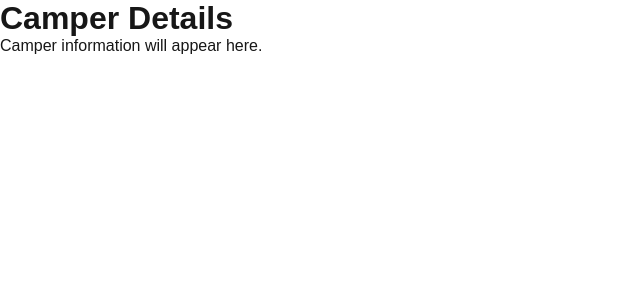
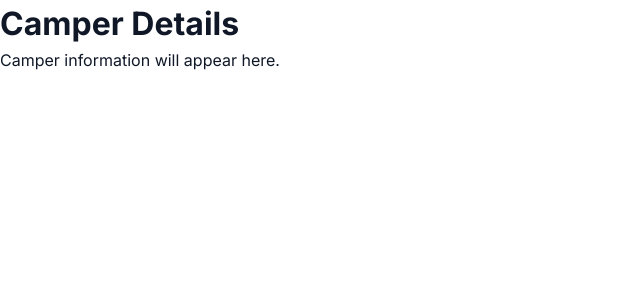
Before and after one commit to dlmak1/travel-trucks, a Next.js app: page /catalog/1 in a window 1280 px wide. Shown: the top 300 px of the page, without its empty margins (0-640 px from the left). Built offline with nearby package versions, Linux system fonts and the light colour scheme.

Commit message:
style: setup global design tokens and typography

```diff
--- a/src/app/globals.css
+++ b/src/app/globals.css
@@ -1,49 +1,98 @@
 :root {
-  --background: #ffffff;
-  --foreground: #171717;
+  --color-text-primary: #101828;
+  --color-text-secondary: #475467;
+  --color-text-muted: #6c717b;
+  --color-background: #ffffff;
+  --color-surface: #f7f7f7;
+  --color-badge: #f2f4f7;
+  --color-border: #dadde1;
+  --color-accent: #829b91;
+  --color-accent-hover: #6d7b75;
+  --color-rating: #ffc531;
+  --color-error: #e44848;
+  --color-error-label: #ec383b;
+  --color-error-background: #ffdfdf;
+  --color-overlay: rgba(223, 223, 223, 0.44);
+  --color-hero-overlay: rgba(0, 0, 0, 0.2);
+
+  --font-family-base: var(--font-inter), sans-serif;
+  --font-body: 400 16px / 1.5 var(--font-family-base);
+  --font-body-medium: 500 16px / 1.5 var(--font-family-base);
+  --font-button: var(--font-body-medium);
+  --font-h1: 600 48px / 32px var(--font-family-base);
+  --font-h2: 600 24px / 32px var(--font-family-base);
+  --font-h3: 600 20px / 24px var(--font-family-base);
+  --letter-spacing-normal: 0;
+  --letter-spacing-button: -0.08px;
+
+  --space-xs: 8px;
+  --space-sm: 16px;
+  --space-md: 24px;
+  --space-lg: 32px;
+  --space-xl: 48px;
+  --space-2xl: 64px;
+
+  --radius-label: 8px;
+  --radius-input: 12px;
+  --radius-card: 16px;
+  --radius-panel: 20px;
+  --radius-badge: 100px;
+  --radius-button: 200px;
+
+  --container-content-width: 1312px;
+  --container-padding-inline: 64px;
 }
 
-@media (prefers-color-scheme: dark) {
-  :root {
-    --background: #0a0a0a;
-    --foreground: #ededed;
-  }
+*,
+*::before,
+*::after {
+  box-sizing: border-box;
+}
+
+* {
+  margin: 0;
+  padding: 0;
 }
 
 html {
   height: 100%;
 }
 
-html,
-body {
-  max-width: 100vw;
-  overflow-x: hidden;
-}
-
 body {
   min-height: 100%;
   display: flex;
   flex-direction: column;
-  color: var(--foreground);
-  background: var(--background);
-  font-family: Arial, Helvetica, sans-serif;
+  color: var(--color-text-primary);
+  background-color: var(--color-background);
+  font: var(--font-body);
+  letter-spacing: var(--letter-spacing-normal);
   -webkit-font-smoothing: antialiased;
   -moz-osx-font-smoothing: grayscale;
 }
 
-* {
-  box-sizing: border-box;
-  padding: 0;
-  margin: 0;
+img {
+  display: block;
+  max-width: 100%;
+  height: auto;
+}
+
+button,
+input,
+select,
+textarea {
+  font: inherit;
 }
 
 a {
-  color: inherit;
+  color: var(--color-text-primary, inherit);
   text-decoration: none;
 }
 
-@media (prefers-color-scheme: dark) {
-  html {
-    color-scheme: dark;
-  }
+.container {
+  width: 100%;
+  max-width: calc(
+    var(--container-content-width) + 2 * var(--container-padding-inline)
+  );
+  margin-inline: auto;
+  padding-inline: var(--container-padding-inline);
 }
--- a/src/app/layout.tsx
+++ b/src/app/layout.tsx
@@ -1,6 +1,12 @@
 import type { Metadata } from "next";
-import { Geist, Geist_Mono } from "next/font/google";
+import { Geist, Geist_Mono, Inter } from "next/font/google";
 import "./globals.css";
+
+const inter = Inter({
+  variable: "--font-inter",
+  subsets: ["latin"],
+  display: "swap",
+});
 
 const geistSans = Geist({
   variable: "--font-geist-sans",
@@ -13,13 +19,16 @@ const geistMono = Geist_Mono({
 });
 
 export const metadata: Metadata = {
-  title: "Create Next App",
-  description: "Generated by create next app",
+  title: "TravelTrucks",
+  description: "Find and book the perfect camper for your next adventure.",
 };
 
 export default function RootLayout({ children }: LayoutProps<"/">) {
   return (
-    <html lang="en" className={`${geistSans.variable} ${geistMono.variable}`}>
+    <html
+      lang="en"
+      className={`${inter.variable} ${geistSans.variable} ${geistMono.variable}`}
+    >
       <body>{children}</body>
     </html>
   );
```
